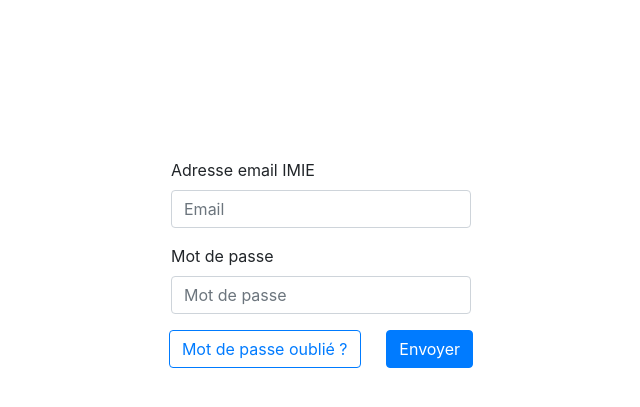
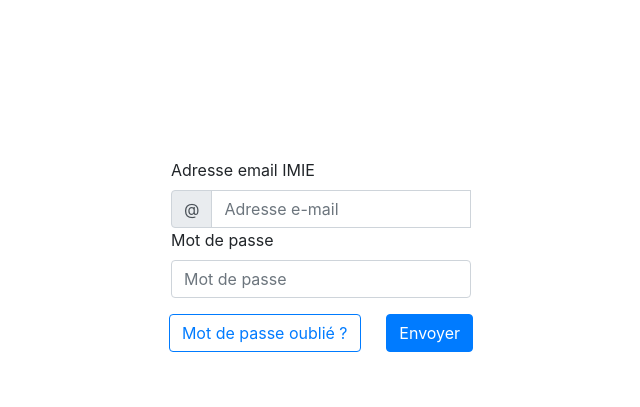
Before and after one commit to imiebook/bookimie-ui, a PHP site: page /templates/index.php in a window 1280 px wide. Shown: the part 82-489 px from the top of the page, without its empty margins (319-959 px from the left). Run offline with PHP 8.4, Linux system fonts and the light colour scheme; some libraries are stand-ins or nearby versions.

Commit message:
add errors message form sign in

```diff
--- a/src/assets/css/style.css
+++ b/src/assets/css/style.css
@@ -27,3 +27,6 @@ main{
 	background-color: white;
 	color:#007bff;
 }
+.invalid-feedback-server{
+	display: none;;
+}
--- /dev/null
+++ b/templates/doNotSendForm.js
@@ -0,0 +1,18 @@
+// Example starter JavaScript for disabling form submissions if there are invalid fields
+(function() {
+  'use strict';
+  window.addEventListener('load', function() {
+    // Fetch all the forms we want to apply custom Bootstrap validation styles to
+    var forms = document.getElementsByClassName('needs-validation');
+    // Loop over them and prevent submission
+    var validation = Array.prototype.filter.call(forms, function(form) {
+      form.addEventListener('submit', function(event) {
+        if (form.checkValidity() === false) {
+          event.preventDefault();
+          event.stopPropagation();
+        }
+        form.classList.add('was-validated');
+      }, false);
+    });
+  }, false);
+})();
--- a/templates/index.php
+++ b/templates/index.php
@@ -1,21 +1,39 @@
 <?php include("header.php")?>
 
   <div class="mx-auto" style="width: 300px; margin-top: 15%;">
+
     <!-- form inscription -->
-    <form>
+    <form class="needs-validation" novalidate>
       <div class="form-group">
-        <label for="exampleInputEmail1">Adresse email IMIE</label>
-        <input type="email" class="form-control" id="InputEmail1" aria-describedby="emailHelp" placeholder="Email">
+        <label for="validationCustom01">Adresse email IMIE</label>
+        <div class="input-group">
+          <div class="input-group-prepend">
+            <span class="input-group-text" id="inputGroupPrepend">@</span>
           </div>
+          <input type="email" class="form-control" id="validationCustom01" placeholder="Adresse e-mail" aria-describedby="inputGroupPrepend" required>
+          <div class="invalid-feedback">
+            Veuillez taper une adresse mail valide.
+          </div>
+        </div>
+
         <div class="form-group">
-        <label for="exampleInputPassword1">Mot de passe</label>
-        <input type="password" class="form-control" id="InputPassword1" placeholder="Mot de passe">
+          <label for="validationCustom02">Mot de passe</label>
+          <input type="password" class="form-control" id="validationCustom02" placeholder="Mot de passe" required>
+            <div class="invalid-feedback">
+              Veuillez saisir un mot de passe.
             </div>
+        </div>
+        <div class="invalid-feedback-server">
+          Votre e-mail ou mot de passe est incorrect.
+        </div>
+
         <div class="row justify-content-around">
           <button type="submit" id="mdpoublie"class="btn btn-primary">Mot de passe oublié ?</button>
           <button type="submit" class="btn btn-primary">Envoyer</button>
         </div>
+
+      </div>
     </form>
 </div>
-
+<script src="doNotSendForm.js"></script>
 <?php include("footer.php")?>
```
Lines whose indentation alone changed are shown as unchanged.
